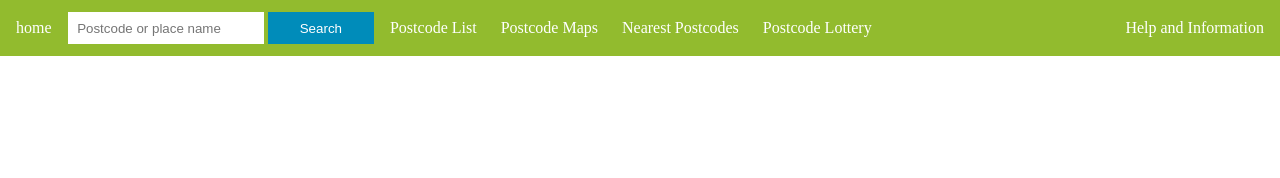
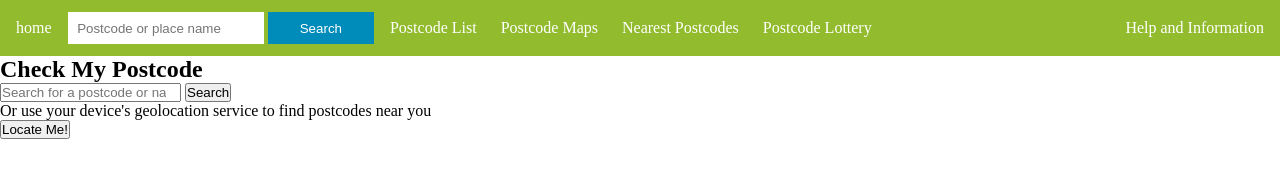
Before and after one commit to Officialbube/check-my-student-ID_CDT-Zuri, a plain HTML site: page index.html in a window 1280 px wide. Drawn offline with Linux system fonts and the light colour scheme.

Commit message:
created the search area

```diff
--- a/index.html
+++ b/index.html
@@ -32,7 +32,24 @@
         <a href="">Help and Information</a>
       </div>
     </header>
-    <main></main>
+    <main>
+      <div class="main-search-container">
+        <h2>Check My Postcode</h2>
+        <div class="search-container">
+          <form action="">
+            <input type="search" name="" placeholder="Search for a postcode or name" id="">
+            <button type="submit">Search</button>
+          </form>
+          <div class="other-search">
+            <p>Or use your device's geolocation service to find postcodes near you</p>
+            <button>Locate Me!</button>
+          </div>
+        </div>
+      </div>
+      <div></div>
+      <div></div>
+      <div></div>
+    </main>
     <footer></footer>
   </body>
 </html>
```
